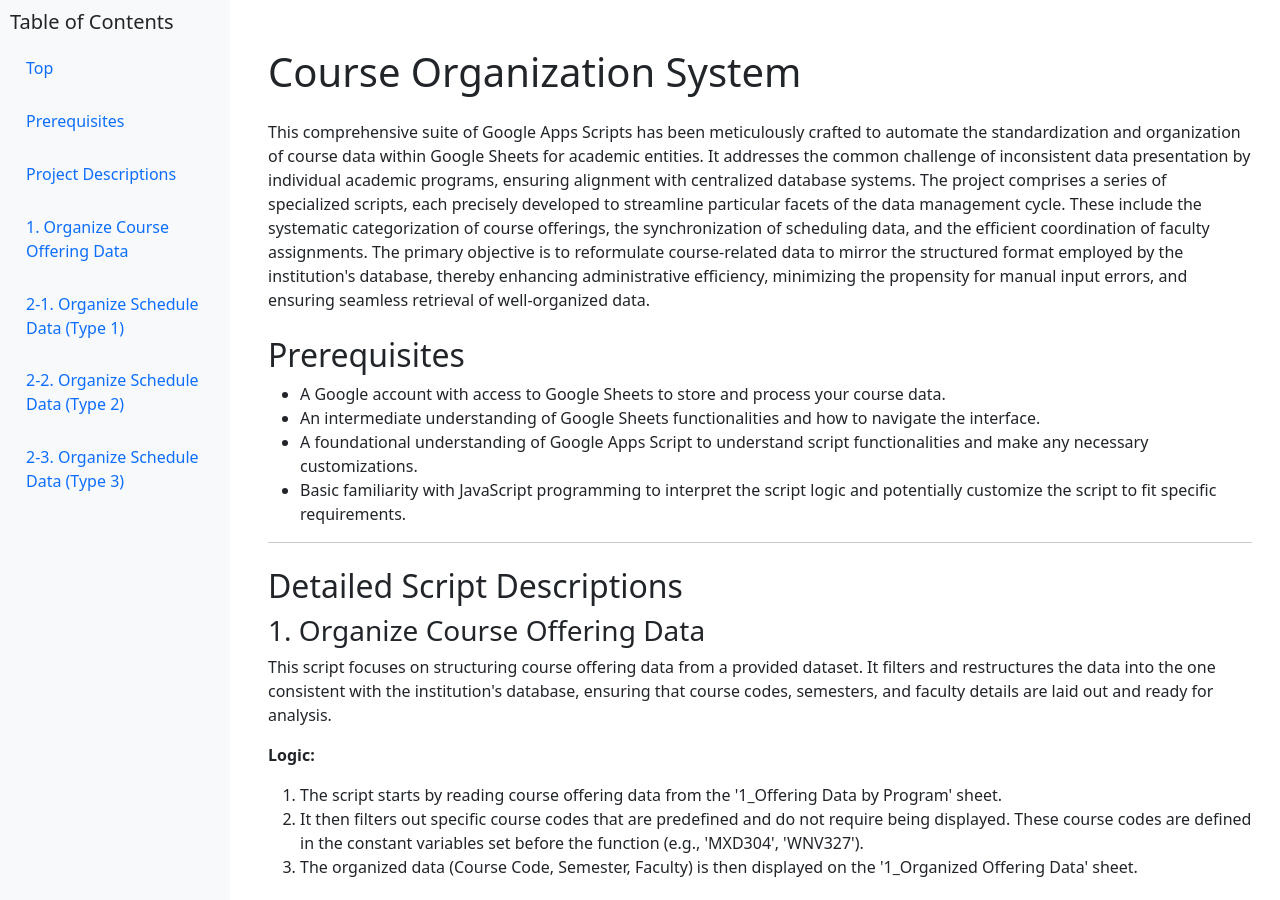
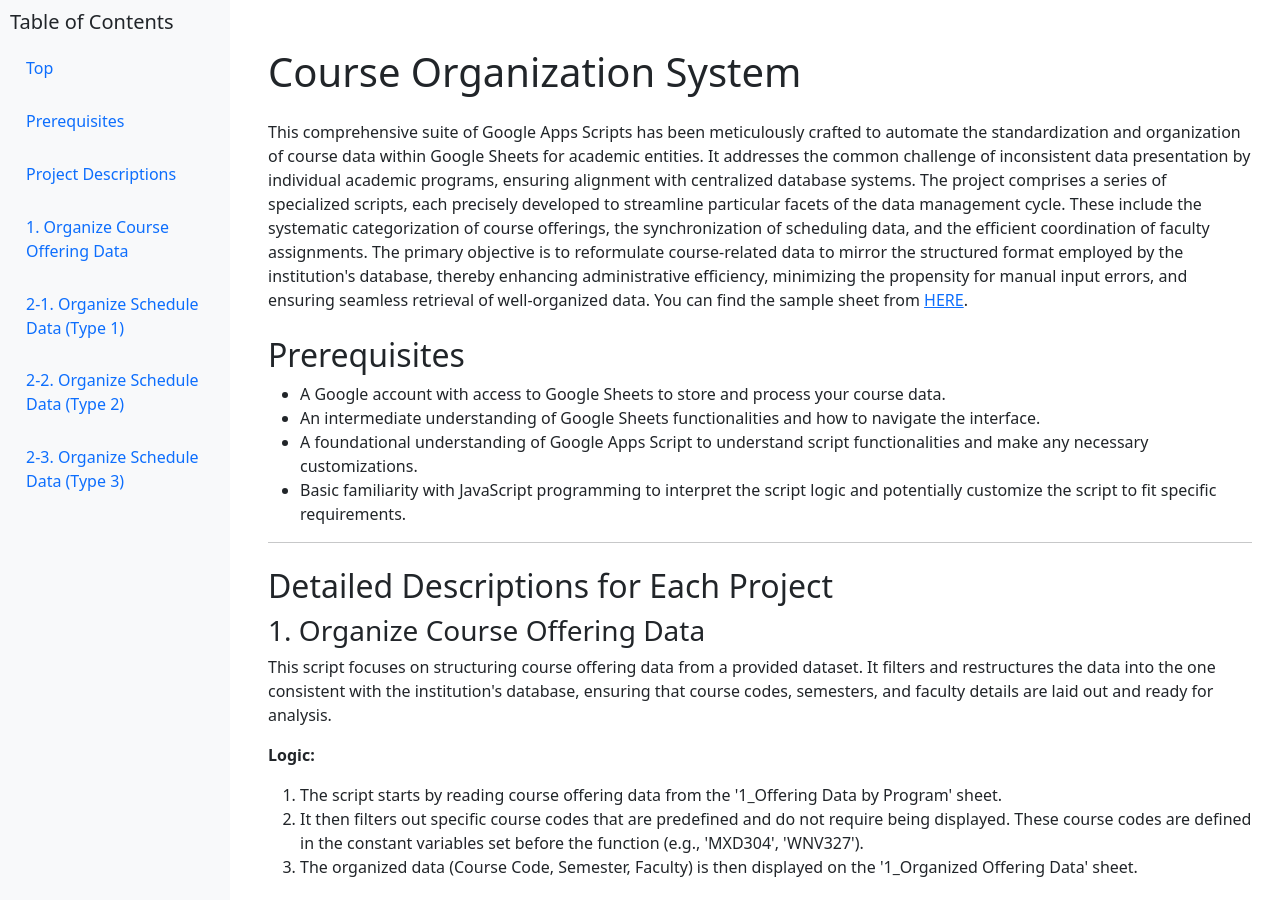
Before and after one commit to tsato21/organize-course-data, a Jekyll site: the page built from docs/index.html, in a window 1280 px wide and 900 px high. Built offline with Jekyll 4.4.1, drawn with Linux system fonts in a browser that asks for light colours.

Commit message:
Update index.html

```diff
--- a/docs/index.html
+++ b/docs/index.html
@@ -5,7 +5,13 @@ layout: default
     <div class="container py-4">
         <!-- Brief Project Overview -->
         <h1 id="top" class="mb-4">Course Organization System</h1>
-        <p>This comprehensive suite of Google Apps Scripts has been meticulously crafted to automate the standardization and organization of course data within Google Sheets for academic entities. It addresses the common challenge of inconsistent data presentation by individual academic programs, ensuring alignment with centralized database systems. The project comprises a series of specialized scripts, each precisely developed to streamline particular facets of the data management cycle. These include the systematic categorization of course offerings, the synchronization of scheduling data, and the efficient coordination of faculty assignments. The primary objective is to reformulate course-related data to mirror the structured format employed by the institution's database, thereby enhancing administrative efficiency, minimizing the propensity for manual input errors, and ensuring seamless retrieval of well-organized data.</p>
+        <p>This comprehensive suite of Google Apps Scripts has been meticulously crafted to automate the standardization and organization of course data within Google Sheets for academic entities.
+           It addresses the common challenge of inconsistent data presentation by individual academic programs, ensuring alignment with centralized database systems.
+           The project comprises a series of specialized scripts, each precisely developed to streamline particular facets of the data management cycle.
+           These include the systematic categorization of course offerings, the synchronization of scheduling data, and the efficient coordination of faculty assignments.
+           The primary objective is to reformulate course-related data to mirror the structured format employed by the institution's database, thereby enhancing administrative efficiency, minimizing the propensity for manual input errors, and ensuring seamless retrieval of well-organized data.
+           You can find the sample sheet from <a href="https://docs.google.com/spreadsheets/d/1hG3fAQrBgtwIdJQAG5O8JBaQNG7n__tpV4-DVsqZSd0/edit#gid=0" target="_blank" rel="noopener noreferrer">HERE</a>.
+        </p>
 
         <h2 id="prerequisites" class="mt-4">Prerequisites</h2>
         <ul>
@@ -19,7 +25,7 @@ layout: default
         <hr>
 
         <!-- Detailed Script Descriptions -->
-        <h2 id="scripts" class="mt-4">Detailed Script Descriptions</h2>
+        <h2 id="project" class="mt-4">Detailed Descriptions for Each Project</h2>
 
         <!-- 1_organize-offering-data.gs -->
         <section>
```
